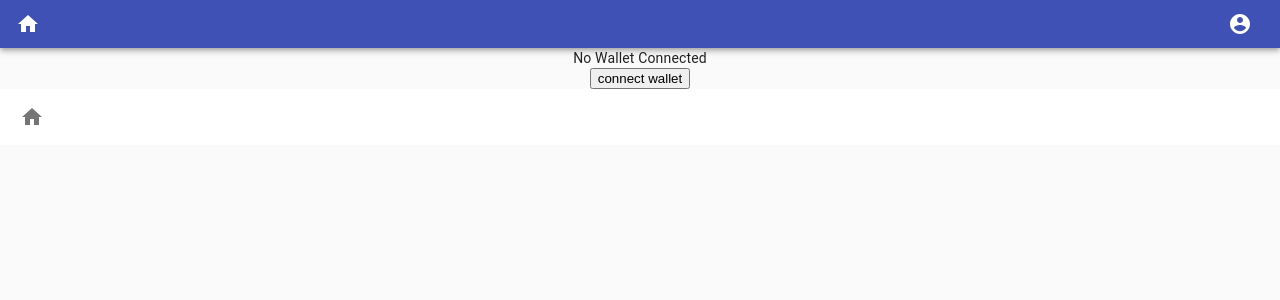
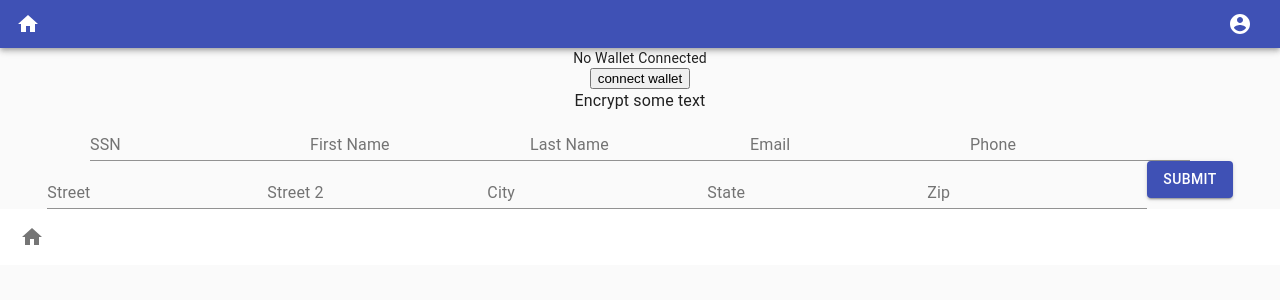
Before and after one commit to skoobydont/reach_for_algo, a React (Create React App) app: page /profile in a window 1280 px wide. Shown: the top 300 px of the page. Built offline with nearby package versions, Linux system fonts and the light colour scheme.

Commit message:
init profile page use of kyc form. still need to handle key generation utility before encrypting state obj

```diff
--- a/src/pages/ProfilePage.jsx
+++ b/src/pages/ProfilePage.jsx
@@ -1,3 +1,9 @@
+import React, { useState } from 'react';
+import Cryptr from 'cryptr';
+// MUI
+import Typography from '@material-ui/core/Typography';
+// Custom
+import KYCForm from '../components/KYCForm';
 
 const ProfilePage = (props) => {
   const {
@@ -8,8 +14,52 @@ const ProfilePage = (props) => {
     fundWallet,
     refresh,
   } = props;
-
-
+  // state
+  const [ssn, setSSN] = useState('');
+  const [fName, setFName] = useState('');
+  const [lName, setLName] = useState('');
+  const [email, setEmail] = useState('');
+  const [phone, setPhone] = useState('');
+  const [address, setAddress] = useState({
+    street: '',
+    street2: '',
+    city: '',
+    state: '',
+    zip: '',
+  });
+  // handlers
+  const handleSSN = (e) => setSSN(e.target.value);
+  const handleFName = (e) => setFName(e.target.value);
+  const handleLName = (e) => setLName(e.target.value);
+  const handleEmail = (e) => setEmail(e.target.value);
+  const handlePhone = (e) => setPhone(e.target.value);
+  const handleAddress = (e, attr) => setAddress({ ...address, [attr]: e.target.value });
+  const handleSubmit = (e) => {
+    e.preventDefault();
+    console.log('the state', {
+      ssn,
+      fName,
+      lName,
+      email,
+      phone,
+      address,
+    });
+    // for each attr, encrypt
+  };
+  /*
+    ssn: int,
+    fname: string,
+    lname: string,
+    email: string,
+    phone: float,
+    address: obj: {
+      street: string,
+      street2: string | null,
+      city: string,
+      state: string (abbrv),
+      zip: float,
+    }
+  */
   // console.log('pfol page props', props);
   return (
     <div>
@@ -30,6 +80,22 @@ const ProfilePage = (props) => {
               <button onClick={connectWallet}>connect wallet</button>
             </>
           )}
+          <Typography>Encrypt some text</Typography>
+          <KYCForm
+            ssn={ssn}
+            handleSSN={handleSSN}
+            fName={fName}
+            handleFName={handleFName}
+            lName={lName}
+            handleLName={handleLName}
+            email={email}
+            handleEmail={handleEmail}
+            phone={phone}
+            handlePhone={handlePhone}
+            address={address}
+            handleAddress={handleAddress}
+            handleSubmit={handleSubmit}
+          />
         </>
       )}
     </div>
```
